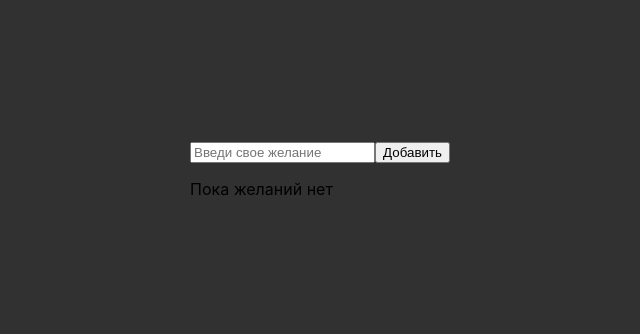
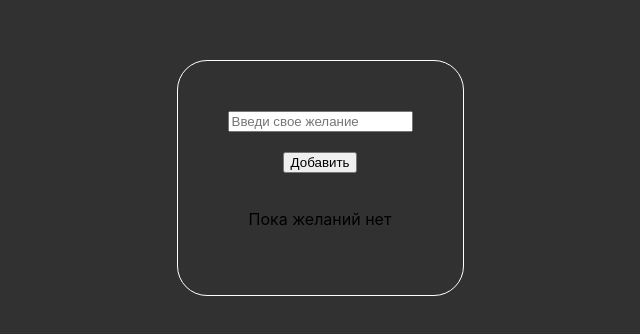
Before and after one commit to SaparovPetr/Task-SimpleWishlist, a React (Create React App) app: page / in a window 1280 px wide. Shown: the part 222-556 px from the top of the page, without its empty margins (320-960 px from the left). Built offline with nearby package versions, Linux system fonts and the light colour scheme.

Commit message:
containerStyle

```diff
--- a/src/App.tsx
+++ b/src/App.tsx
@@ -44,7 +44,17 @@ function App() {
 	}, [wishList]);
 
 	// Стилизация компонентов
-	const containerStyle: React.CSSProperties = {};
+	const containerStyle: React.CSSProperties = {
+		display: "flex",
+		flexDirection: "column",
+		alignItems: "center",
+		justifyContent: "center",
+		gap: "20px",
+		padding: "50px",
+		border: "1px solid white",
+		borderRadius: "30px",
+		margin: "40px 50px",
+	};
 
 	const inputStyle: React.CSSProperties = {};
 
```
